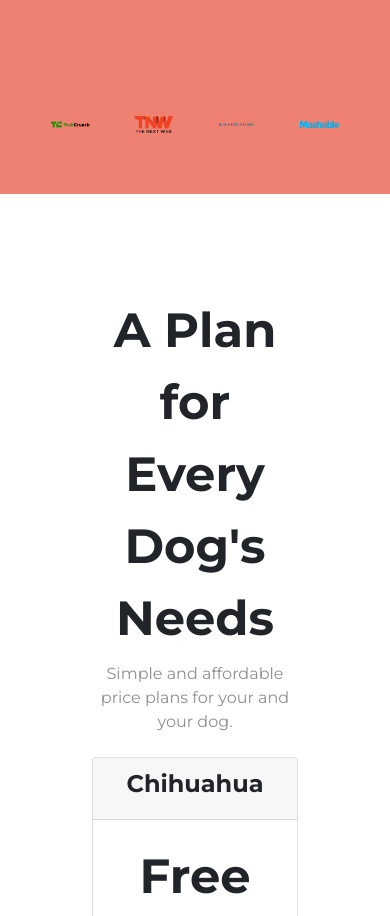
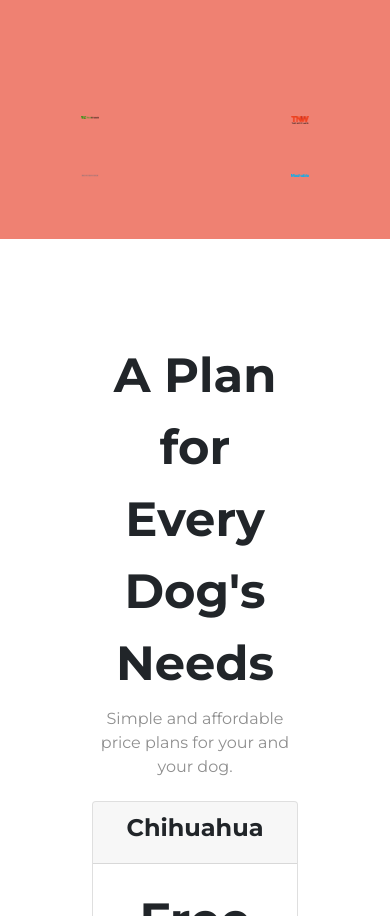
Before and after one commit to timidx3/tindog, a plain HTML site: page index.html in a window 390 px wide. Shown: the part 2511-3427 px from the top of the page. Drawn offline with nearby package versions, Linux system fonts and the light colour scheme.

Commit message:
updated press section
added grid to press section for better responsiveness

```diff
--- a/index.html
+++ b/index.html
@@ -117,10 +117,20 @@
     <!-- Press -->
 
     <section id="press">
-        <img class="press-img" src="images/TechCrunch.png" alt="tc-logo">
-        <img class="press-img" src="images/tnw.png" alt="tnw-logo">
-        <img class="press-img" src="images/bizinsider.png" alt="biz-insider-logo">
-        <img class="press-img" src="images/mashable.png" alt="mashable-logo">
+        <div class="row press-row">
+            <div class="col-md-3 col-sm-6 col-6">
+                <img class="press-img" src="images/techcrunch.png" alt="tc-logo">
+            </div>
+            <div class="col-md-3 col-sm-6 col-6">
+                <img class="press-img" src="images/tnw.png" alt="tnw-logo">
+            </div>
+            <div class="col-md-3 col-sm-6 col-6">
+                <img class="press-img" src="images/bizinsider.png" alt="biz-insider-logo">
+            </div>
+            <div class="col-md-3 col-sm-6 col-6">
+                <img class="press-img" src="images/mashable.png" alt="mashable-logo">
+            </div>
+        </div>
     </section>
 
 
```
